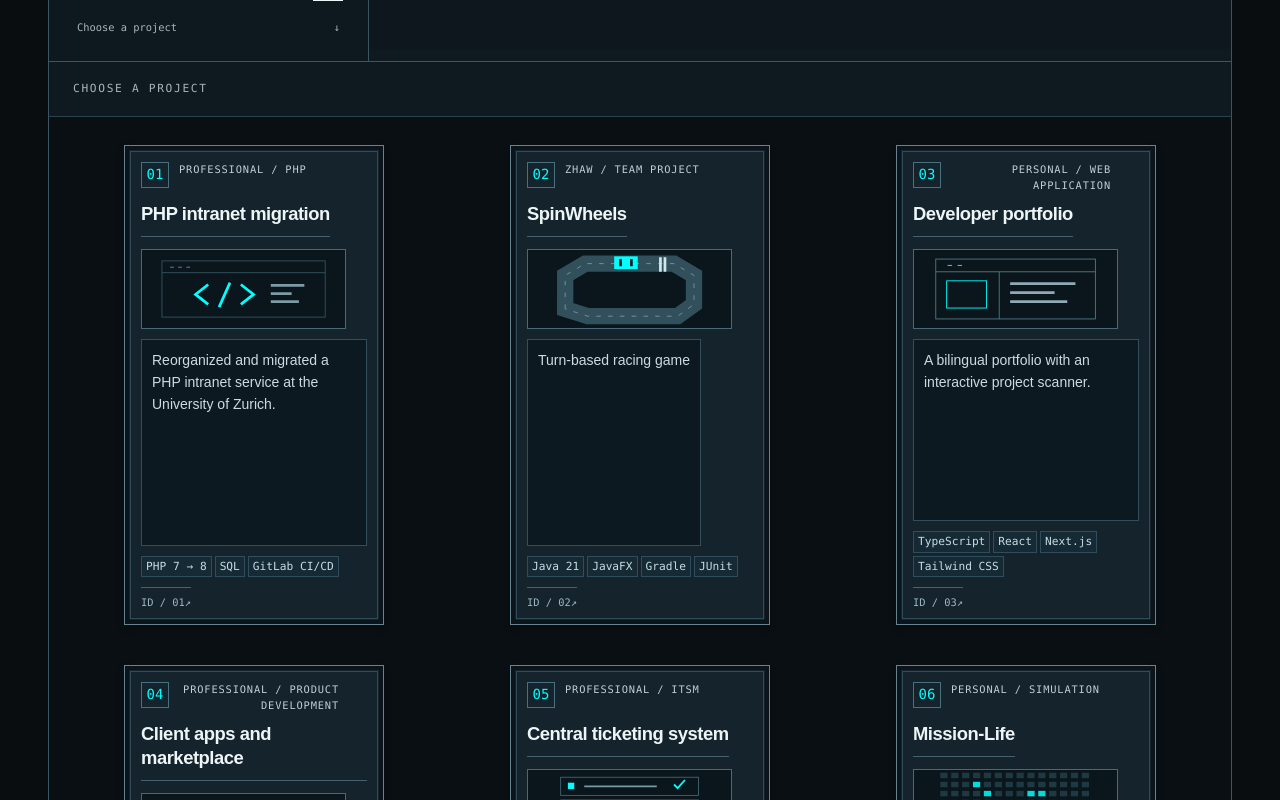
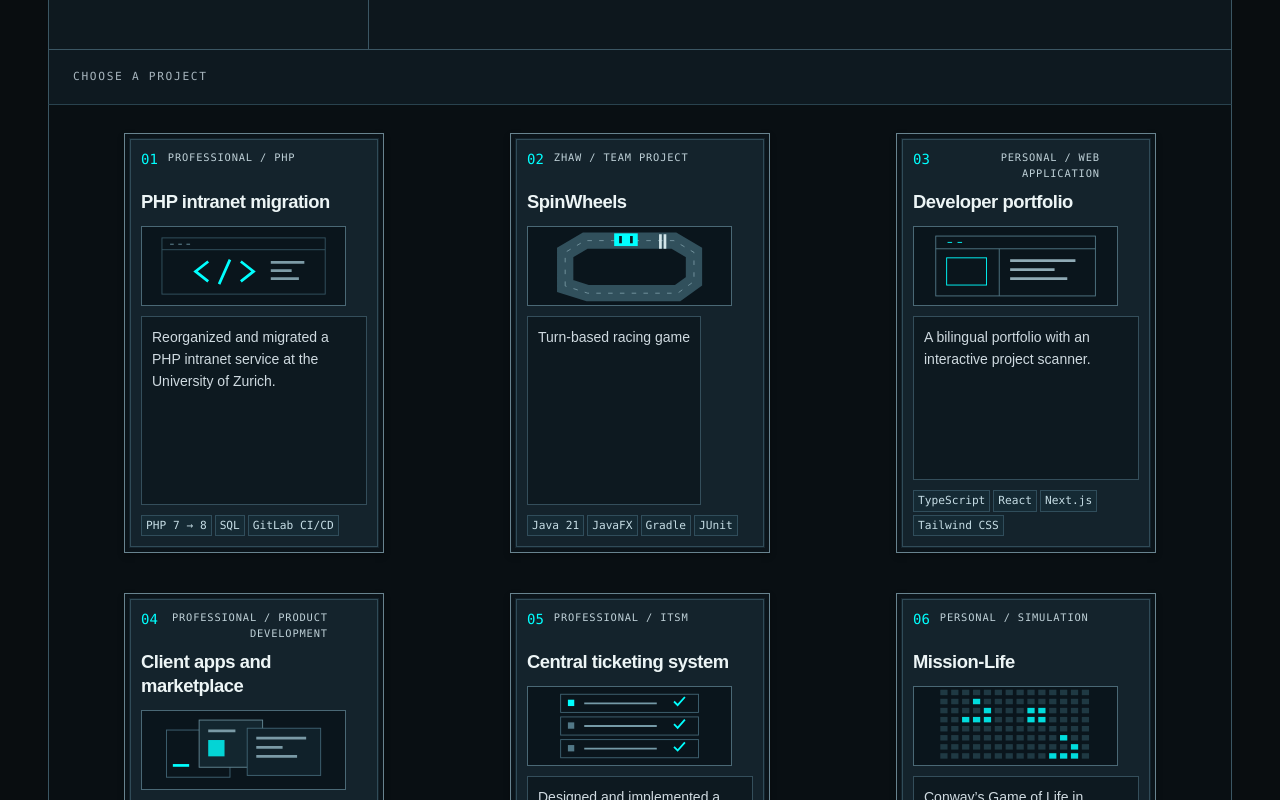
Before and after one commit to Bruno-Pinto/portfolio, a Next.js app: page / in a window 1280 px wide. Shown: the part 3380-4180 px from the top of the page. Built offline with nearby package versions, Linux system fonts and the light colour scheme.

Commit message:
Simplify card framing and shorten description panels

```diff
--- a/src/app/globals.css
+++ b/src/app/globals.css
@@ -1046,15 +1046,6 @@ nav a[aria-current="location"] {
   padding: 3px 5px;
   color: #c6dde5;
 }
-.token-bottom {
-  display: flex;
-  justify-content: space-between;
-  border-top: 1px solid #38515c;
-  margin-top: 16px;
-  padding-top: 10px;
-  font: 0.6rem var(--font-mono);
-  color: #9eb8c5;
-}
 .docked-token {
   z-index: 20;
 }
@@ -1215,7 +1206,7 @@ nav a[aria-current="location"] {
 /* Every location uses the same card geometry and typography. */
 .project-scanner {
   --project-card-width: min(260px, calc(100vw - 84px));
-  --project-card-height: 480px;
+  --project-card-height: 420px;
 }
 .project-scanner .project-token,
 .project-scanner .project-placeholder {
@@ -1360,10 +1351,6 @@ nav a[aria-current="location"] {
   background: #182d37;
   border-color: #304d5b;
 }
-.project-scanner .token-bottom {
-  margin-top: 10px;
-  padding-top: 8px;
-}
 .project-scanner .project-placeholder {
   border-color: #385a69;
   background: #0a141a;
@@ -1655,9 +1642,6 @@ nav a[aria-current="location"] {
   font-size: 0.7rem;
   line-height: 1.4;
 }
-.project-scanner .token-bottom {
-  font-size: 0.65rem;
-}
 .scanner-details {
   background: #0d171d;
 }
@@ -1688,7 +1672,7 @@ nav a[aria-current="location"] {
 @media (max-width: 700px) {
   .project-scanner {
     --project-card-width: min(260px, calc(100vw - 88px));
-    --project-card-height: 480px;
+    --project-card-height: 420px;
   }
   .project-deck {
     grid-template-columns: minmax(0, 1fr);
@@ -1960,7 +1944,7 @@ nav a[aria-current="location"] {
   flex-shrink: 0;
 }
 
-/* Trading-card frame: name plate, artwork, description panel and collector footer. */
+/* Trading-card frame: name plate, artwork and compact description panel. */
 .project-scanner .project-token {
   isolation: isolate;
   background: #14232c;
@@ -1987,17 +1971,17 @@ nav a[aria-current="location"] {
   gap: 10px;
 }
 .token-top > span:first-child {
-  min-width: 28px;
-  padding: 2px 4px;
-  border: 1px solid #47717f;
+  min-width: 0;
+  padding: 0;
+  border: 0;
   font-size: 0.875rem;
   line-height: 1.4;
   text-align: center;
 }
 .project-scanner .token-title {
   margin: 8px 0 12px;
-  padding-bottom: 10px;
-  border-bottom: 1px solid #44616d;
+  padding-bottom: 0;
+  border-bottom: 0;
   font-size: 1.15rem;
   line-height: 1.3;
   letter-spacing: -0.025em;
@@ -2024,11 +2008,6 @@ nav a[aria-current="location"] {
 }
 .project-scanner .token-tags span {
   background: #152a34;
-}
-.project-scanner .token-bottom {
-  margin-top: 10px;
-  padding-top: 8px;
-  border-top-color: #49616b;
 }
 @media (hover: hover) and (pointer: fine) {
   .project-deck .project-token:hover {
--- a/src/components/project-scanner.tsx
+++ b/src/components/project-scanner.tsx
@@ -36,10 +36,6 @@ function CardFace({ project }: { project: ScannerProject }) {
         {project.tags.map((tag) => (
           <span key={tag}>{tag}</span>
         ))}
-      </span>
-      <span className="token-bottom" aria-hidden="true">
-        <span>ID / {project.number}</span>
-        <span>↗</span>
       </span>
     </>
   );
```
Also changed, not shown: 1 other file (tests, documents, lock files or other folders).
